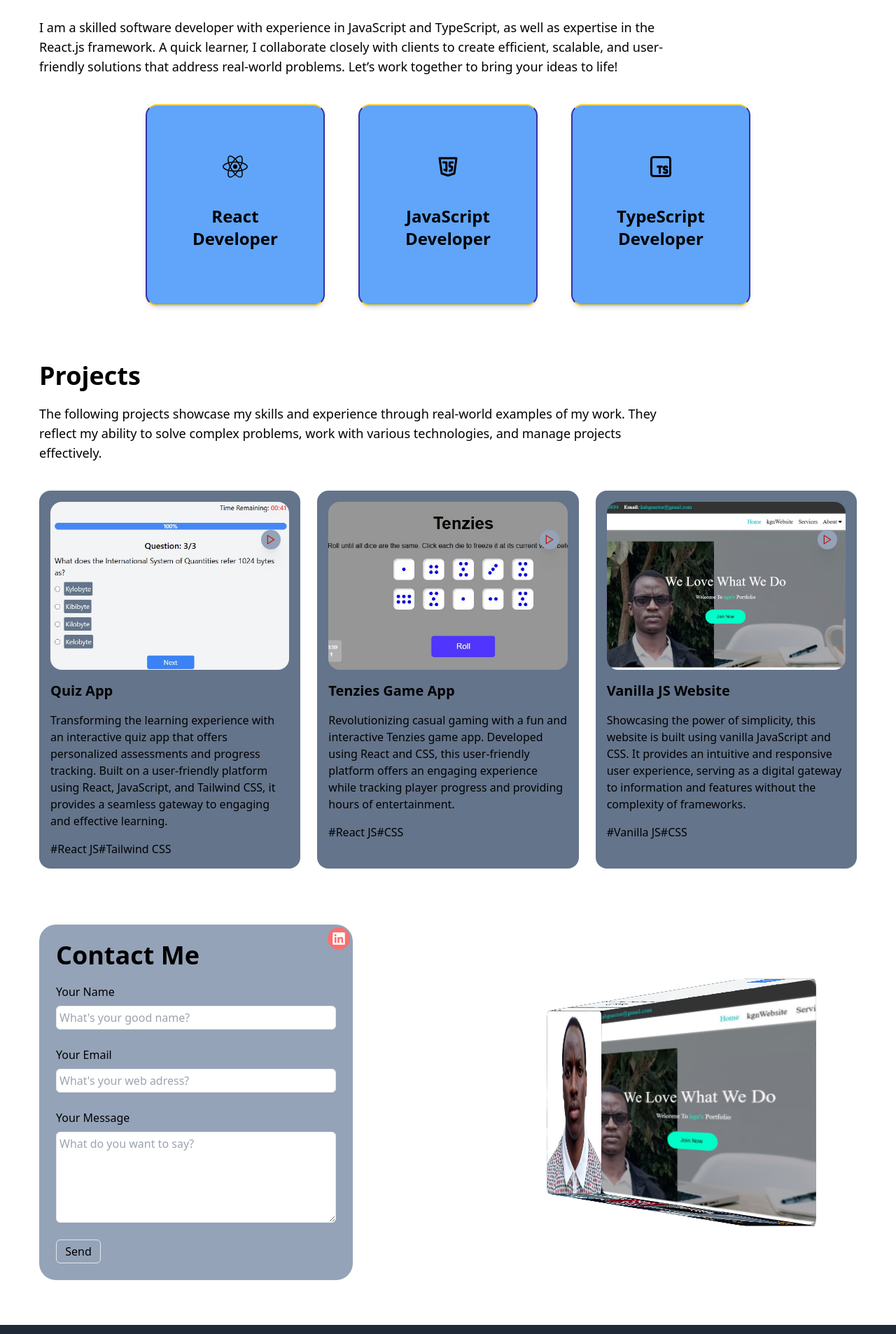
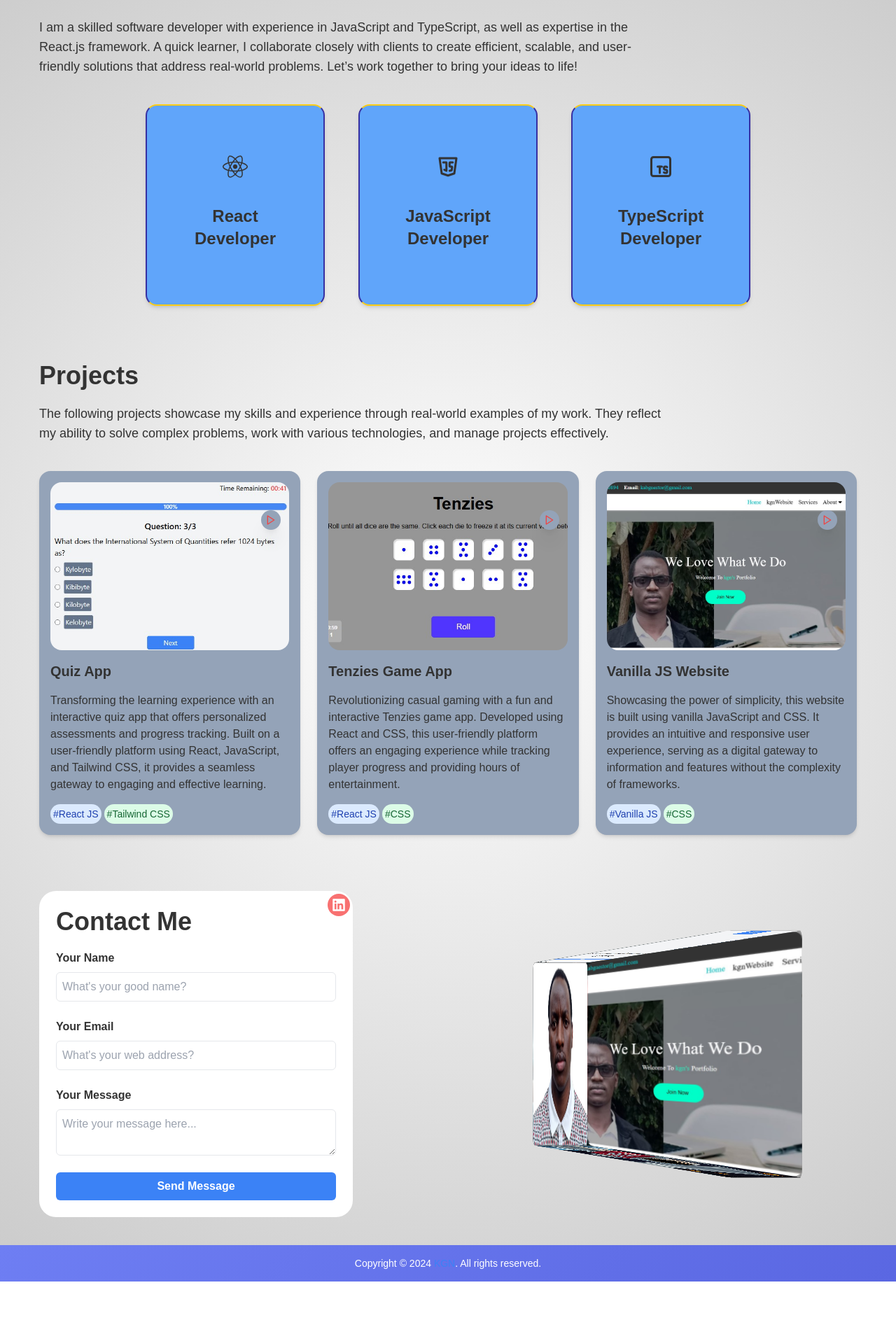
Before and after one commit to kaberege/kgn-fe-reactjs, a React (Vite) app in the folder kgn-portfolio/: page / in a window 1280 px wide. Shown: the part 891-2797 px from the top of the page at 70% size. After the commit the page ends 2722 px from the top, so only its background shows below. Built offline with nearby package versions, Linux system fonts and the light colour scheme.

Commit message:
added dark mode

```diff
--- a/kgn-portfolio/src/App.jsx
+++ b/kgn-portfolio/src/App.jsx
@@ -8,9 +8,9 @@ function App() {
   const [mode, setMode] = useState(false); // update toggle dark\light mode
 
   return (
-    <div className={`${mode && "dark"}`}>
+    <div className={`${mode &&"dark"}`}>
       <Header handleMode={setMode} />
-      <Main />
+      <Main mode={mode} />
       <Footer />
     </div>
   )
--- a/kgn-portfolio/src/components/Footer.jsx
+++ b/kgn-portfolio/src/components/Footer.jsx
@@ -1,33 +1,36 @@
 import React from 'react';
 
-/*
-const Footer = () => {
-    const [year, setYear] = useState(0);  // Set current year
-
-    //setting current year in the footer
-    useEffect(() => {
-        const date = new Date();
-        const y = date.getFullYear();
-        setYear(y);
-    }, [])
-    return (
-        <footer className="bg-gray-800 text-white mt-16 p-4 text-center dark:text-slate-300 transition-colors duration-300">
-            <p className='text-sm'>Copyright &copy; {year} <a href='https://kaberege.github.io/kgn.github.io/' target='_blank' className='text-blue-500 transition hover:text-blue-700' title='Visit kgn website'>KGN</a>. All rights reserved.</p>
-        </footer>
-    )
-}
-
-export default Footer
-*/
 
 const Footer = () => {
     const currentYear = new Date().getFullYear();
+    return (
+        <footer className='bg-gray-800 dark:bg-gray-950 dark:shadow-md text-white p-4 text-center'>
+            <p className='text-sm'>Copyright &copy; {currentYear}
+                <a
+                    href='https://kaberege.github.io/kgn.github.io/'
+                    target='_blank' rel="noopener noreferrer"
+                    className='text-blue-500 transition hover:text-blue-700' title='Visit KGN website'
+                >&nbsp;KGN
+                </a>
+                . All rights reserved.
+            </p>
+        </footer>
+    );
+};
+
+export default Footer;
+
+/*
+
+const Footer = () => {
+
 
     return (
         <footer className="bg-gray-800 text-white mt-16 p-4 text-center dark:text-slate-300 transition-colors duration-300">
-            <p className='text-sm'>Copyright &copy; {currentYear} <a href='https://kaberege.github.io/kgn.github.io/' target='_blank' rel="noopener noreferrer" className='text-blue-500 transition hover:text-blue-700' title='Visit KGN website'>KGN</a>. All rights reserved.</p>
+
         </footer>
     );
 }
 
 export default Footer;
+*/
--- a/kgn-portfolio/src/components/Main.jsx
+++ b/kgn-portfolio/src/components/Main.jsx
@@ -14,7 +14,7 @@ import fire from "../assets/fire.jpg";
 import space from "../assets/space.jpg";
 import spaceThree from "../assets/space-3.jpg";
 
-const Main = () => {
+const Main = ({ mode }) => {
     const [loading, setLoading] = useState(false);
     const [error, setError] = useState({});
     const [contact, setContact] = useState(
@@ -79,17 +79,14 @@ const Main = () => {
     }
 
     return (
-        <main>
-            <section className='h-screen w-full flex flex-col bg-gradient-to-r from-blue-700 via-purple-700 to-pink-700 dark:bg-gradient-to-r dark:from-blue-900 dark:via-purple-900 dark:to-pink-900'>
+        <main className="">
+            <section className='h-screen w-full flex flex-col radial-gradient'>
                 <div className='flex flex-col w-full max-sm:px-4 max-xl:px-10 max-w-6xl mx-auto'>
-                    <h1
-                        className='text-4xl max-sm:text-3xl font-bold mt-9'
-                    >
-                        <span>Hi, I'am</span> <span>Kaberege Godard Nestor</span>
+                    <h1 className='text-4xl max-sm:text-3xl  md:text-5xl font-bold mt-9 dark:text-white'>
+                        Hi, I'm <span className="text-yellow-600 dark:text-yellow-300">Kaberege Godard Nestor</span>
                     </h1>
-                    <p className='text-2xl max-sm:text-xl font-semibold flex flex-col mt-5'>
-                        <span>Innovative Software Developer,</span>
-                        <span>building web applications.</span>
+                    <p className='text-2xl max-sm:text-xl  font-semibold dark:text-white mt-5'>
+                        Innovative Software Developer, building web applications.
                     </p>
                 </div>
                 <div className="flex items-center justify-center flex-grow">
@@ -111,22 +108,23 @@ const Main = () => {
                     </div>
                 </div>
             </section>
-            <div className=' max-w-7xl mx-auto max-sm:px-3 sm:px-14 flex flex-col gap-20'>
+            <div className={mode ? "bg-gray-900" : "light"}>
+                <div className=' max-w-7xl mx-auto max-sm:px-3 sm:px-14 flex flex-col gap-20 pb-10'>
                     <section id="about">
-                    <h2 className='text-4xl max-sm:text-2xl font-bold mb-5'>About Me</h2>
+                        <h2 className='text-4xl max-sm:text-2xl font-bold mb-5 dark:text-stone-100'>About Me</h2>
                         <p
-                        className='max-w-4xl text-lg mb-10'
+                            className='max-w-4xl text-lg mb-10 dark:text-stone-100'
                         >
                             I am a skilled software developer with experience in JavaScript and TypeScript, as well as expertise in the React.js framework. A quick learner, I collaborate closely with clients to create efficient, scalable, and user-friendly solutions that address real-world problems. Let’s work together to bring your ideas to life!
                         </p>
-                    <div className='flex flex-row flex-wrap justify-center w-full sm:max-w-4xl xl:max-w-7xl mx-auto gap-12'>
+                        <div className='dark:text-stone-100 flex flex-row flex-wrap justify-center w-full sm:max-w-4xl xl:max-w-7xl mx-auto gap-12'>
                             <div className='flex flex-col items-center justify-center cursor-pointer border-2 border-x-indigo-800 border-y-yellow-400  max-sm:mx-auto bg-blue-400 w-full max-sm:max-w-96 max-sm:h-64 sm:w-64 sm:h-72 rounded-2xl shadow-md hover:scale-105 transition'>
                                 <FaReact className='font-bold text-4xl animate-bounce' />
                                 <p className='flex flex-col items-center justify-center font-semibold text-xl sm:text-2xl mt-7'>
                                     <span>React</span> <span>Developer</span>
                                 </p>
                             </div>
-                        <div className='flex flex-col items-center justify-center cursor-pointer border-2 border-x-indigo-800 border-y-yellow-400  max-sm:mx-auto bg-blue-400 w-full max-sm:max-w-96 max-sm:h-64 sm:w-64 sm:h-72 rounded-2xl shadow-md hover:scale-105 transition'>
+                            <div className='dark:text-stone-100 flex flex-col items-center justify-center cursor-pointer border-2 border-x-indigo-800 border-y-yellow-400  max-sm:mx-auto bg-blue-400 w-full max-sm:max-w-96 max-sm:h-64 sm:w-64 sm:h-72 rounded-2xl shadow-md hover:scale-105 transition'>
                                 <TbBrandJavascript className='font-bold text-4xl animate-bounce' />
                                 <p className='flex flex-col items-center justify-center font-semibold text-xl sm:text-2xl mt-7'>
                                     <span>JavaScript</span> <span>Developer</span>
@@ -141,69 +139,72 @@ const Main = () => {
                         </div>
                     </section>
                     <section id="projects">
-                    <h2 className='text-4xl max-sm:text-2xl font-bold mb-5'>Projects</h2>
+                        <h2 className='text-4xl max-sm:text-2xl font-bold mb-5 dark:text-stone-100'>Projects</h2>
                         <p
-                        className='max-w-4xl text-lg mb-10'
+                            className='max-w-4xl text-lg mb-10 dark:text-stone-100'
                         >
                             The following projects showcase my skills and experience through real-world examples of my work. They reflect my ability to solve complex problems, work with various technologies, and manage projects effectively.
                         </p>
                         <div className='flex flex-row flex-wrap justify-center gap-6 xl:grid xl:grid-cols-3'>
-                        <div className='flex flex-col gap-4 w-full sm:w-96 xl:w-auto p-4 bg-slate-500 rounded-2xl'>
+                            <div className='flex flex-col gap-4 w-full sm:w-96 xl:w-auto p-4 bg-slate-400 dark:bg-gray-700 shadow-md rounded-2xl'>
                                 <a href="#"
                                     title='Click to open'
                                     style={{ backgroundImage: `url(${quiz})` }}
                                     className={`w-full h-60 relative max-sm:h-52 rounded-2xl cursor-pointer bg-cover bg-center bg-no-repeat`}>
                                     <div className='flex items-center justify-center w-7 h-7 rounded-full bg-slate-400 shadow-xl absolute right-3 top-10'>
-                                    <FiPlay className='text-red-700' />
+                                        <FiPlay className='text-red-500 dark:text-red-300' />
                                     </div>
                                 </a>
-                            <h3 className='text-xl font-semibold'>Quiz App</h3>
-                            <p>
+                                <h3 className='text-xl font-semibold dark:text-stone-100'>Quiz App</h3>
+                                <p className='dark:text-stone-100'>
                                     Transforming the learning experience with an interactive quiz app that offers personalized assessments and progress tracking. Built on a user-friendly platform using React, JavaScript, and Tailwind CSS, it provides a seamless gateway to engaging and effective learning.
 
                                 </p>
-                            <p>
-                                <span>#React JS</span>
-                                <span>#Tailwind CSS</span>
+                                <p className='flex gap-1 text-gray-800 dark:text-gray-200'>
+                                    <span className='text-sm bg-blue-100 dark:bg-blue-800 text-blue-800 dark:text-blue-200 p-1  rounded-full'>#React JS</span>
+                                    <span className='text-sm bg-green-100 dark:bg-green-800 text-green-800 dark:text-green-200 p-1 rounded-full'>#Tailwind CSS</span>
                                 </p>
                             </div>
-                        <div className='flex flex-col gap-4 w-full sm:w-96 xl:w-auto  p-4 bg-slate-500 rounded-2xl'>
+                            <div className='flex flex-col gap-4 w-full sm:w-96 xl:w-auto  p-4 bg-slate-400 dark:bg-gray-700 shadow-md rounded-2xl'>
                                 <a href="#"
                                     title='Click to open'
                                     style={{ backgroundImage: `url(${tenzy})` }}
                                     className={`w-full h-60 relative max-sm:h-52 rounded-2xl cursor-pointer bg-cover bg-center bg-no-repeat`}>
                                     <div className='flex items-center justify-center w-7 h-7 rounded-full bg-slate-400 shadow-xl absolute right-3 top-10'>
-                                    <FiPlay className='text-red-700' />
+                                        <FiPlay className='text-red-500 dark:text-red-300' />
                                     </div>
                                 </a>
-                            <h3 className='text-xl font-semibold'>Tenzies Game App</h3>
-                            <p>
+                                <h3 className='text-xl font-semibold dark:text-stone-100'>Tenzies Game App</h3>
+                                <p className='dark:text-stone-100'>
                                     Revolutionizing casual gaming with a fun and interactive Tenzies game app. Developed using React and CSS, this user-friendly platform offers an engaging experience while tracking player progress and providing hours of entertainment.
                                 </p>
-                            <p>
-                                <span>#React JS</span>
-                                <span>#CSS</span>
+                                <p className='flex gap-1 text-gray-800 dark:text-gray-200'>
+                                    <span className='text-sm bg-blue-100 dark:bg-blue-800 text-blue-800 dark:text-blue-200 p-1 rounded-full'>#React JS</span>
+                                    <span className='text-sm bg-green-100 dark:bg-green-800 text-green-800 dark:text-green-200 p-1  rounded-full'>#CSS</span>
                                 </p>
                             </div>
-                        <div className='flex flex-col gap-4 w-full sm:w-96 xl:w-auto p-4 bg-slate-500 rounded-2xl'>
+                            <div className='flex flex-col gap-4 w-full sm:w-96 xl:w-auto p-4 bg-slate-400 dark:bg-gray-700 shadow-md rounded-2xl'>
 
                                 <a href="#"
                                     title='Click to open'
                                     style={{ backgroundImage: `url(${vanilla})` }}
                                     className={`w-full h-60 relative max-sm:h-52 rounded-2xl cursor-pointer bg-cover bg-center bg-no-repeat`}>
                                     <div className='flex items-center justify-center w-7 h-7 rounded-full bg-slate-400 shadow-xl absolute right-3 top-10'>
-                                    <FiPlay className='text-red-700' />
+                                        <FiPlay className='text-red-500 dark:text-red-300' />
                                     </div>
                                 </a>
 
-                            <h3 className='text-xl font-semibold'>Vanilla JS Website</h3>
-                            <p>
+                                <h3 className='text-xl font-semibold dark:text-stone-100'>Vanilla JS Website</h3>
+                                <p className='dark:text-stone-100'>
                                     Showcasing the power of simplicity, this website is built using vanilla JavaScript and CSS. It provides an intuitive and responsive user experience, serving as a digital gateway to information and features without the complexity of frameworks.
                                 </p>
-                            <p>
-                                <span>#Vanilla JS</span>
-                                <span>#CSS</span>
-
+                                <p className='flex gap-1 text-gray-800 dark:text-gray-200'>
+                                    <span className='text-sm bg-blue-100 dark:bg-blue-800 text-blue-800 dark:text-blue-200 p-1 rounded-full'>
+                                        #Vanilla JS
+                                    </span>
+                                    <span className='text-sm bg-green-100 dark:bg-green-800 text-green-800 dark:text-green-200 p-1  rounded-full'>
+                                        #CSS
+                                    </span>
                                 </p>
                             </div>
                         </div>
@@ -219,65 +220,35 @@ const Main = () => {
                             <div className="face behind"><img src={profile} alt="Bottom" /></div>
                         </div>
 
-                    <div className='relative w-full xl:max-w-md bg-slate-400 p-6 rounded-3xl max-sm:mt-10 max-xl:mt-20'>
-                        <h2 className='text-4xl max-sm:text-2xl font-bold mb-5'>Contact Me</h2>
+                        <div className='relative w-full xl:max-w-md bg-white dark:bg-gray-800 p-6 rounded-3xl max-sm:mt-10 max-xl:mt-20'>
+                            <h2 className='text-4xl max-sm:text-2xl font-bold mb-5 dark:text-stone-100'>Contact Me</h2>
                             <a
                                 href="https://www.linkedin.com/in/kaberege-godard-nestor-53a0b4215"
                                 alt="LinkedIn kgn"
                                 title="kgn LinkedIn"
                                 target="_blank"
-                            className="absolute top-1 right-1 flex items-center justify-center rounded-full w-8 h-8 bg-red-400 text-white hover:text-cyan-300 transition-colors duration-300"
+                                className="absolute top-1 right-1 flex items-center justify-center rounded-full w-8 h-8 bg-red-400 hover:bg-red-600 text-white hover:text-cyan-300 transition-colors duration-300"
                             >
                                 <FaLinkedin className='font-bold text-xl' />
                             </a>
-                        <form
-                            onSubmit={handleSubmit}
-                            className='flex flex-col gap-6 '
-                        >
+                            <form onSubmit={handleSubmit} className='flex flex-col gap-6'>
                                 <div className='flex flex-col gap-2'>
-                                <label htmlFor="name">Your Name</label>
-                                <input
-                                    type="text"
-                                    id="name"
-                                    name="name"
-                                    value={contact.name}
-                                    placeholder="What's your good name?"
-                                    maxLength={25}
-                                    className='border rounded-md p-1'
-                                    onChange={handleChange}
-                                />
-                                {error.nameError && <p>{error.nameError}</p>}
+                                    <label htmlFor="name" className="font-semibold dark:text-stone-100">Your Name</label>
+                                    <input type="text" id="name" name="name" value={contact.name} placeholder="What's your good name?" className='border rounded-md p-2' onChange={handleChange} />
+                                    {error.nameError && <p className='text-red-500'>{error.nameError}</p>}
                                 </div>
                                 <div className='flex flex-col gap-2'>
-                                <label htmlFor="email">Your Email</label>
-                                <input
-                                    type="email"
-                                    id="email"
-                                    name="email"
-                                    value={contact.email}
-                                    placeholder="What's your web adress?"
-                                    maxLength={50}
-                                    className='border rounded-md p-1'
-                                    onChange={handleChange}
-                                />
-                                {error.emailError && <p>{error.emailError}</p>}
+                                    <label htmlFor="email" className="font-semibold dark:text-stone-100">Your Email</label>
+                                    <input type="email" id="email" name="email" value={contact.email} placeholder="What's your web address?" className='border rounded-md p-2' onChange={handleChange} />
+                                    {error.emailError && <p className='text-red-500'>{error.emailError}</p>}
                                 </div>
                                 <div className='flex flex-col gap-2'>
-                                <label htmlFor="text">Your Message</label>
-                                <textarea
-                                    id="text"
-                                    name="message"
-                                    value={contact.message}
-                                    rows={5}
-                                    cols={30}
-                                    placeholder="What do you want to say?"
-                                    className='border rounded-md p-1'
-                                    onChange={handleChange}
-                                />
-                                {error.messageError && <p>{error.messageError}</p>}
+                                    <label htmlFor="message" className="font-semibold dark:text-stone-100">Your Message</label>
+                                    <textarea id="message" name="message" value={contact.message} placeholder="Write your message here..." className='border rounded-md p-2' onChange={handleChange}></textarea>
+                                    {error.messageError && <p className='text-red-500'>{error.messageError}</p>}
                                 </div>
-                            <button className={`border rounded-md ${loading ? "w-20" : "w-16"} p-1`}>
-                                {loading ? <span>Sending<span className='animate-bounce'>...</span></span> : "Send"}
+                                <button type="submit" className='bg-blue-500 font-semibold text-white py-2 rounded-md hover:bg-blue-600 transition duration-300' disabled={loading}>
+                                    {loading ? 'Sending...' : 'Send Message'}
                                 </button>
                             </form>
                         </div>
@@ -296,6 +267,7 @@ const Main = () => {
                         </div>
                     </div>
                 </div >
+            </div>
         </main >
     )
 }
--- a/kgn-portfolio/src/index.css
+++ b/kgn-portfolio/src/index.css
@@ -6,6 +6,10 @@
   margin: 0;
   padding: 0;
   box-sizing: border-box;
+}
+
+body {
+  font-family: 'Poppins', sans-serif;
 }
 
 .cube {
@@ -132,3 +136,26 @@
     grid-area: 1/2/2/3;
   }
 }
+.radial-gradient {
+  background: radial-gradient(circle,
+    rgba(255, 0, 0, 0.1),
+    rgba(0, 255, 0, 0.3),
+    rgba(0, 0, 255, 0.5),
+    rgba(0, 0, 0, 0.7));
+}
+
+.light {
+  background: radial-gradient(circle, rgba(255, 255, 255, 0.1), rgba(0, 0, 0, 0.2));
+}
+
+.light {
+  color: #333;
+}
+
+.dark2 {
+  background-color: #1a1a2e;
+  color: #eaeaea;
+}
+header, footer {
+  background: linear-gradient(135deg, #6e7ef3, #5a67e2);
+}
```
Also changed, not shown: kgn-portfolio/src/components/Header.jsx (+7 -7 lines). Lines whose indentation alone changed are shown as unchanged.
